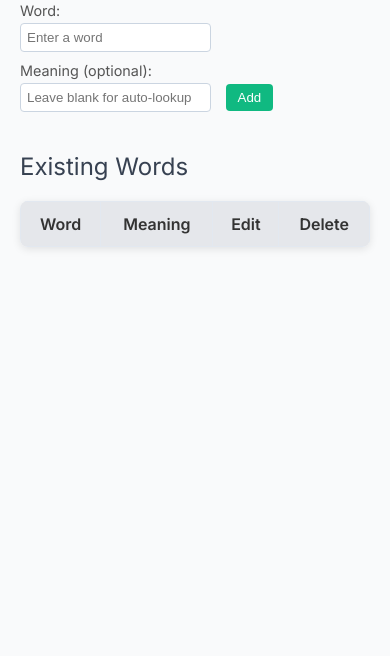
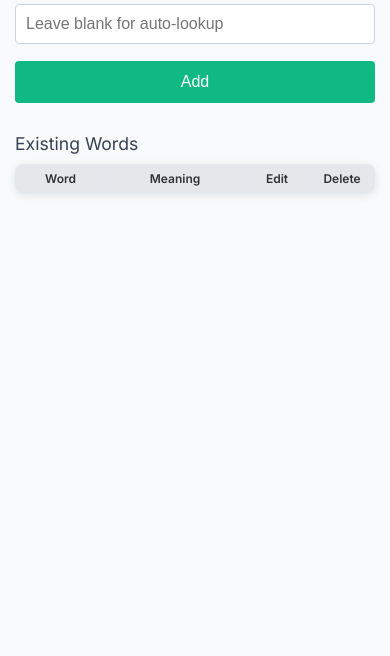
Before and after one commit to coding-zorro/Personal-Dictionary, a website: page front/index.html in a window 390 px wide. Shown: the part 188-844 px from the top of the page. Drawn offline with Linux system fonts and the light colour scheme; no server answers.

Commit message:
Add mobile responsive design
- Add media queries for tablets (768px) and phones (400px)
- Stack form inputs vertically on mobile for better usability
- Optimize table layout with smaller fonts and padding
- Make buttons full-width on mobile with larger touch targets
- Adjust notification positioning for mobile screens
- Make edit input field responsive (100% width on mobile)
- Reduce font sizes appropriately for small screens
- Improve spacing and margins for mobile devices

```diff
--- a/front/script.js
+++ b/front/script.js
@@ -83,7 +83,9 @@ function enableEdit(item, meaningCell, editBtn) {
     const input = document.createElement("input");
     input.type = "text";
     input.value = item.meaning;
-    input.style.width = "250px";
+    // Responsive width: 100% on mobile, 250px on desktop
+    input.style.width = window.innerWidth <= 768 ? "100%" : "250px";
+    input.style.boxSizing = "border-box";
     // Replace text with an input box
     meaningCell.innerHTML = "";
     meaningCell.appendChild(input);
--- a/front/style.css
+++ b/front/style.css
@@ -169,3 +169,155 @@ input {
         opacity: 0;
     }
 }
+
+/* Mobile Responsive Styles */
+@media (max-width: 768px) {
+    body {
+        margin: 10px;
+        font-size: 14px;
+    }
+
+    .container {
+        max-width: 100%;
+        padding: 0 5px;
+    }
+
+    h1 {
+        font-size: 1.8rem;
+        margin-bottom: 15px;
+    }
+
+    h2 {
+        font-size: 1.2rem;
+        margin-top: 20px;
+        margin-bottom: 10px;
+    }
+
+    section {
+        margin-bottom: 20px;
+    }
+
+    /* Stack form inputs vertically on mobile */
+    .form-group {
+        display: block;
+        width: 100%;
+        margin-right: 0;
+        margin-bottom: 12px;
+    }
+
+    .form-group label {
+        font-size: 0.85rem;
+        margin-bottom: 6px;
+    }
+
+    input {
+        width: 100%;
+        padding: 10px;
+        font-size: 16px;
+        /* Prevents zoom on iOS */
+        box-sizing: border-box;
+    }
+
+    button {
+        width: 100%;
+        padding: 12px;
+        font-size: 16px;
+        margin-top: 5px;
+    }
+
+    .btn-add {
+        margin-bottom: 10px;
+    }
+
+    /* Table optimizations for mobile */
+    table {
+        font-size: 0.85rem;
+        margin-top: 10px;
+    }
+
+    th,
+    td {
+        padding: 8px 4px;
+        font-size: 0.8rem;
+    }
+
+    th {
+        font-size: 0.75rem;
+    }
+
+    /* Make Edit and Delete columns narrower */
+    th:nth-child(3),
+    th:nth-child(4),
+    td:nth-child(3),
+    td:nth-child(4) {
+        width: 60px;
+        padding: 4px 2px;
+    }
+
+    /* Smaller buttons in table */
+    table button {
+        width: auto;
+        padding: 6px 8px;
+        font-size: 0.75rem;
+    }
+
+    /* Mobile notification adjustments */
+    .notification {
+        top: 10px;
+        right: 10px;
+        left: 10px;
+        max-width: calc(100% - 20px);
+        padding: 12px 16px;
+        font-size: 0.9rem;
+    }
+
+    @keyframes slideIn {
+        from {
+            transform: translateY(-100px);
+            opacity: 0;
+        }
+
+        to {
+            transform: translateY(0);
+            opacity: 1;
+        }
+    }
+
+    @keyframes slideOut {
+        from {
+            transform: translateY(0);
+            opacity: 1;
+        }
+
+        to {
+            transform: translateY(-100px);
+            opacity: 0;
+        }
+    }
+}
+
+/* Extra small devices (phones in portrait, less than 400px) */
+@media (max-width: 400px) {
+    h1 {
+        font-size: 1.5rem;
+    }
+
+    h2 {
+        font-size: 1.1rem;
+    }
+
+    table {
+        font-size: 0.75rem;
+    }
+
+    th,
+    td {
+        padding: 6px 2px;
+    }
+
+    /* Stack table for very small screens - alternative layout */
+    .word-cell {
+        font-weight: 600;
+        color: #1f2937;
+    }
+}
```
